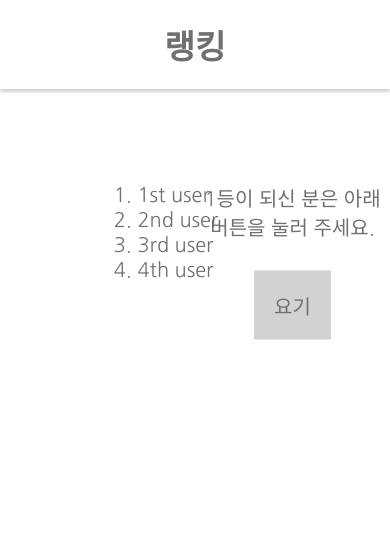
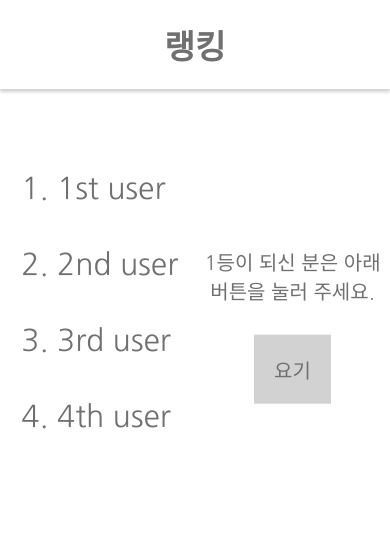
Before and after one commit to Sinabro-DSM/quiz-contest, a plain HTML site: page web-front/ClientPage/Desktop/DesktopClientRanking.html in a window 390 px wide. Drawn offline with Linux system fonts and the light colour scheme.

Commit message:
데스크톱 버전 CSS 일부 수정, 모바일 버전 내용 수정

```diff
--- a/web-front/ClientPage/Desktop/DesktopClientRanking.html
+++ b/web-front/ClientPage/Desktop/DesktopClientRanking.html
@@ -17,10 +17,10 @@
         <div class="ranking">
             <div class="prize">
                 <ol>
-                    <li><span>1st user</span></li>
-                    <li><span>2nd user</span></li>
-                    <li><span>3rd user</span></li>
-                    <li><span>4th user</span></li>
+                    <li><span>1st user</span></li><br>
+                    <li><span>2nd user</span></li><br>
+                    <li><span>3rd user</span></li><br>
+                    <li><span>4th user</span></li><br>
                 </ol>
             </div>
         </div>
--- a/web-front/ClientPage/css/DesktopStyle.css
+++ b/web-front/ClientPage/css/DesktopStyle.css
@@ -140,6 +140,15 @@ body {
     width: 50%;
 }
 
+#send-phonenumber {
+    border: none;
+    background-color: #70707050;
+    color: #707070;
+    font-family: 'Nanum Gothic', sans-serif;
+    font-size: 20px;
+    padding: 10px;
+}
+
 #input-phonenumber {
     font-family: 'Nanum Gothic', sans-serif;
     font-size: 18px;
@@ -192,8 +201,9 @@ body {
 }
 
 .prize {
-    display: absolute;
-    transform: translate(50%, 50%);
+    display: table;
+    margin: 50px auto;
+    font-size: 30px;
 }
 
 .user-name {
@@ -205,12 +215,7 @@ body {
 }
 
 .first-prize-link {
-    transform: translate(0, 50%);
-    display: absolute;
+    transform: translate(0, 10%);
     flex: 1;
     text-align: center;
 }
-
-@media (max-width: 480px) {
-
-}
```
Also changed, not shown: web-front/ClientPage/Desktop/DesktopClientQuiz.html (+3 -3 lines), web-front/ClientPage/Desktop/DesktopClientWinner.html (+1 -1 lines), web-front/ClientPage/Mobile/MobileClientWinner.html (+1 -1 lines).
